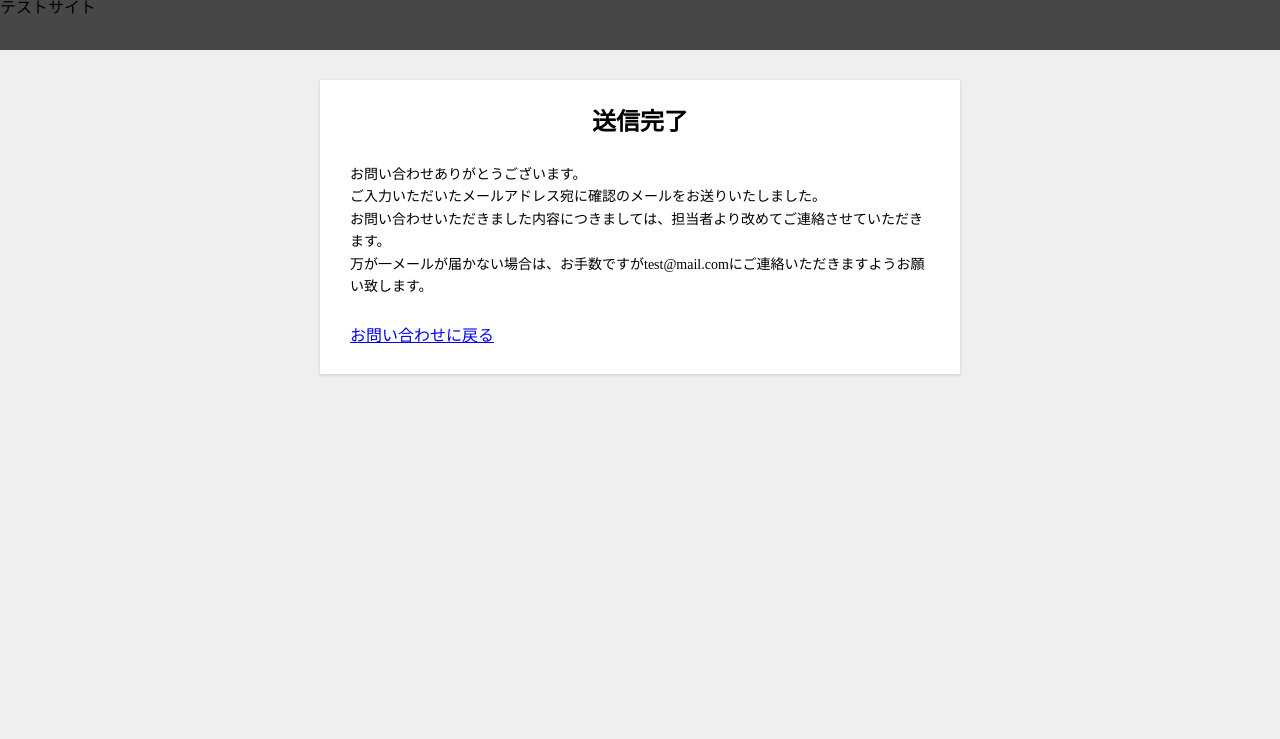
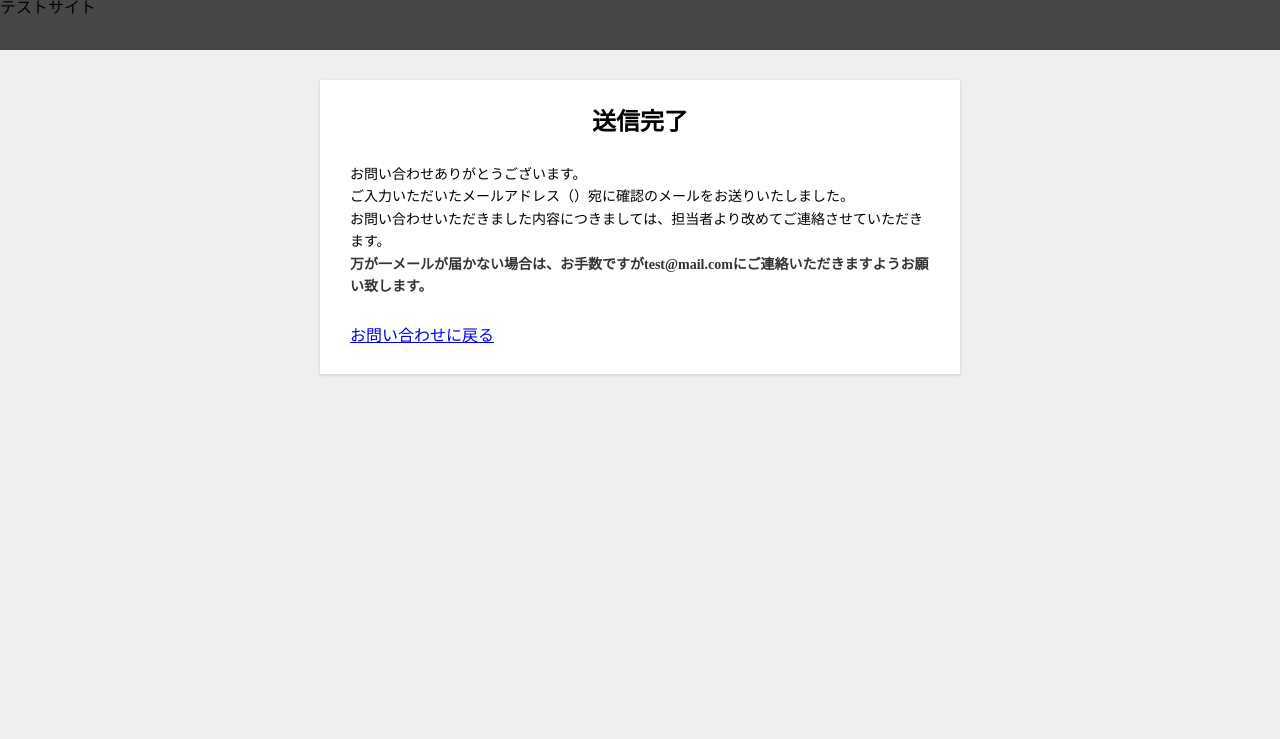
Before and after one commit to nchhujimiyama/form, a PHP site: page /contact/submit.php in a window 1280 px wide. Shown: the top 739 px of the page. Run offline with PHP 8.4, Linux system fonts and the light colour scheme; data that the repository does not hold is empty.

Commit message:
html修正

```diff
--- a/contact/index.php
+++ b/contact/index.php
@@ -10,13 +10,13 @@
 				<ul>
 					<li>
 						<label for="name">
-							名前<br>
+							名前<em>*</em><br>
 							<input type="text" name="name" id="name" />
 						</label>
 					</li>
 					<li>
 						<label for="email">
-							メールアドレス<br>
+							メールアドレス<em>*</em><br>
 							<input type="mail" name="email" id="email" />
 						</label>
 					</li>
--- a/contact/submit.php
+++ b/contact/submit.php
@@ -8,7 +8,7 @@
             <h2>送信完了</h2>
             <p class="thanks">
                 お問い合わせありがとうございます。<br>
-                ご入力いただいたメールアドレス宛に確認のメールをお送りいたしました。<br>
+                ご入力いただいたメールアドレス（<span><?php echo $_POST['email'];?></span>）宛に確認のメールをお送りいたしました。<br>
                 お問い合わせいただきました内容につきましては、担当者より改めてご連絡させていただきます。<br>
                 <span>万が一メールが届かない場合は、お手数ですが<b>test@mail.com</b>にご連絡いただきますようお願い致します。</span>
             </p>
--- a/css/style.css
+++ b/css/style.css
@@ -54,6 +54,10 @@ main {
 .form-content ul li + li {
     margin-top: 20px;
 }
+.form-content li label em {
+    margin-left: .2em;
+    color: #ff2121;
+}
 .form-content input,
 .form-content textarea {
     width: 100%;
@@ -90,6 +94,10 @@ main {
     font-size: 14px;
     line-height: 1.6em;
 }
+.thanks span {
+    font-weight: bold;
+    color: #333;
+}
 .back-top {
     margin-top: 30px;
 }
```
